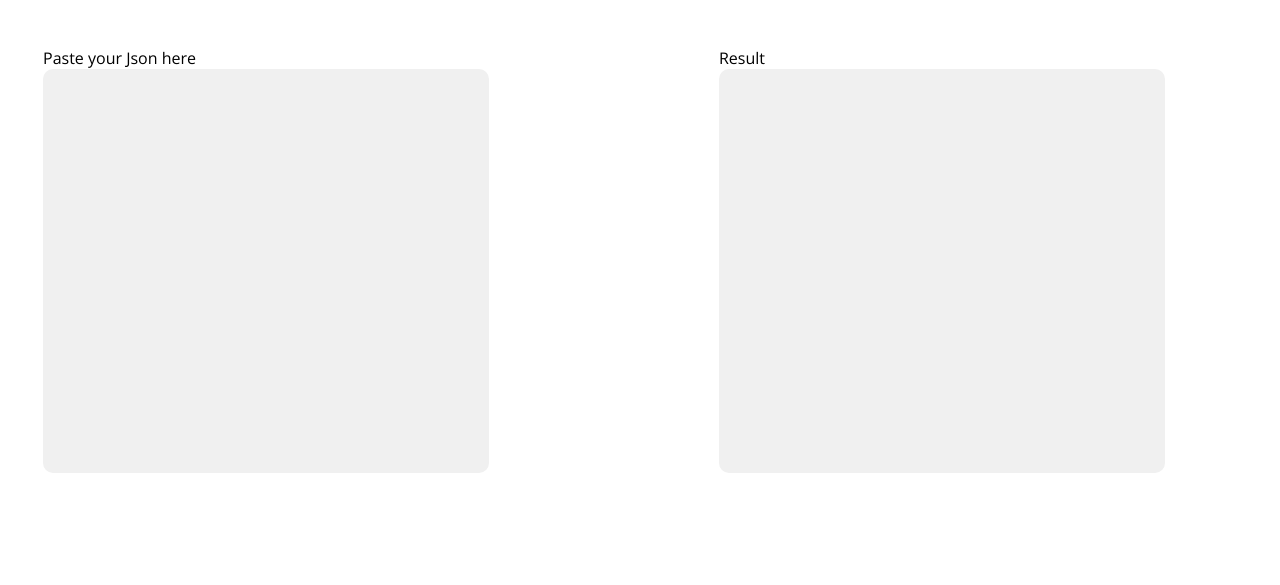
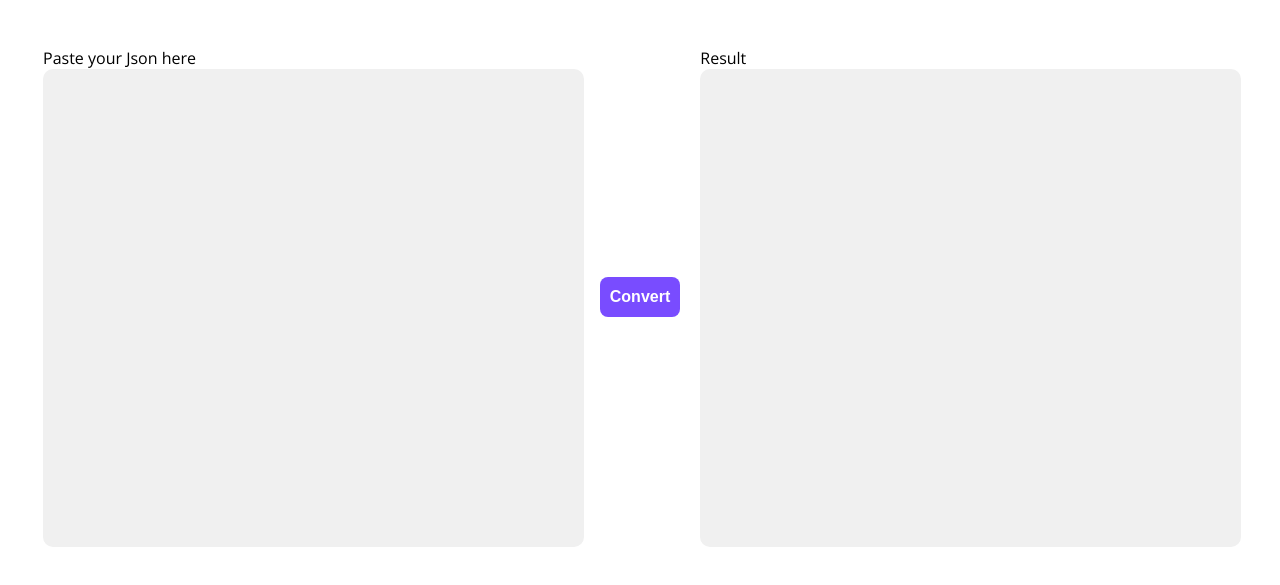
Before and after one commit to lsuzigan/JsonToCsv, a plain HTML site: page index.html in a window 1280 px wide. Shown: the part 79-664 px from the top of the page. Drawn offline with nearby package versions, Linux system fonts and the light colour scheme.

Commit message:
Added button, Starting JS programming

```diff
--- a/index.html
+++ b/index.html
@@ -27,18 +27,24 @@
                 <div class="json-field">
                     <label for="json">Paste your Json here</label>
                     <!-- <input type="text" name="json" required> -->
-                    <textarea name="json" required></textarea>
+                    <textarea id="json" required></textarea>
+                </div>
+
+                <div class="button-area">
+                    <button type="submit" value="json">Convert</button>
                 </div>
 
                 <div class="csv-field">
                     <label for="csv">Result</label>
                     <!-- <input type="text" name="csv"> -->
-                    <textarea name="csv" required></textarea>
+                    <textarea id="csv" required></textarea>
                 </div>
             </main>
         </div>
     </div>
 
+    <script src="/scripts/json-to-csv.js"></script>
+
 </body>
 
 </html>
--- a/styles/index.css
+++ b/styles/index.css
@@ -18,16 +18,17 @@
 }
 
 #home main {
+    height: 100vh;
     margin-top: 50px;
     margin-left: 35px;
+    margin-right: 35px;
     display: flex;
     flex-direction: row;
 }
 
 #home main .json-field {
-    height: 500px;
-    width: 700px;
-    margin-right: 10%;
+    max-height: 500px;
+    width: 100%;
     display: flex;
     flex-direction: column;
     float: left;
@@ -40,17 +41,42 @@
 }
 
 #home main .json-field textarea {
-    height: 80%;
-    width: 80%;
+    height: 100%;
+    width: 100%;
     resize: none;
     border: none;
     border-radius: 10px;
     background-color: #f0f0f0;
 }
 
+#home main .button-area {
+    max-height: 500px;
+    width: 15%;
+    margin-left: 20px;
+    margin-right: 20px;
+    display: flex;
+    flex-direction: row;
+    align-items: center;
+}
+
+#home main button {
+    height: 40px;
+    width: 100%;
+    font-size: 16px;
+    font-weight: bold;
+    color: white;
+    border: none;
+    border-radius: 8px;
+    background-color: var(--title-color);
+}
+
+#home main button:hover {
+    background-color: var(--hover-color);
+}
+
 #home main .csv-field {
-    height: 500px;
-    width: 700px;
+    max-height: 500px;
+    width: 100%;
     display: flex;
     flex-direction: column;
     float: left;
@@ -63,8 +89,8 @@
 }
 
 #home main .csv-field textarea {
-    height: 80%;
-    width: 80%;
+    height: 100%;
+    width: 100%;
     resize: none;
     border: none;
     border-radius: 10px;
--- a/styles/main.css
+++ b/styles/main.css
@@ -1,5 +1,6 @@
 :root {
     --title-color: #794cff;
+    --hover-color: #8267ce;
 }
 
 html {
```
Also changed, not shown: scripts/json-to-csv.js (added).
